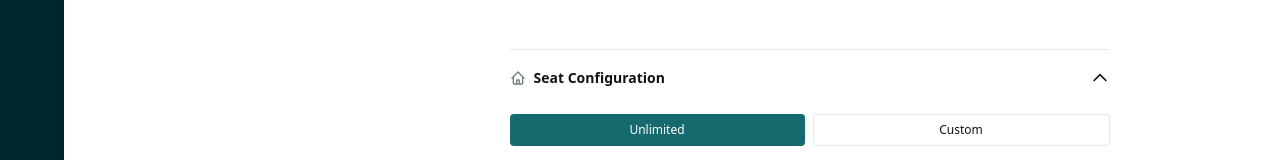
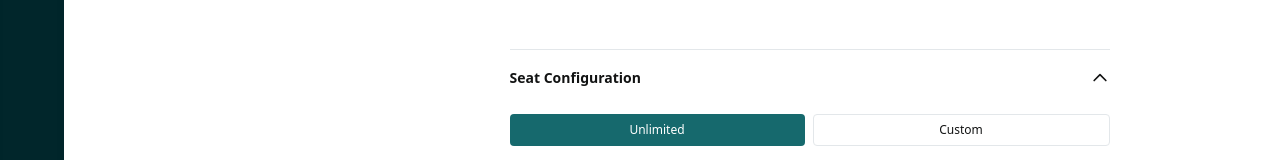
Before and after one commit to damonstrick/adminapp, a Next.js app: page /permissions/products/clear-contracts in a window 1280 px wide. Shown: the part 481-641 px from the top of the page. Built offline with nearby package versions, Linux system fonts and the light colour scheme.

Commit message:
Remove section header icons from Clear Contracts product entitlement screen

```diff
--- a/components/ClearContractsProductEntitlement.tsx
+++ b/components/ClearContractsProductEntitlement.tsx
@@ -361,9 +361,6 @@ export default function ClearContractsProductEntitlement() {
             onClick={() => setSeatConfigOpen(!seatConfigOpen)}
             className="flex items-center gap-2 flex-1 h-6"
           >
-            <svg className="w-4 h-4 text-[#6e8081]" fill="none" stroke="currentColor" viewBox="0 0 24 24">
-              <path strokeLinecap="round" strokeLinejoin="round" strokeWidth={2} d="M3 12l2-2m0 0l7-7 7 7M5 10v10a1 1 0 001 1h3m10-11l2 2m-2-2v10a1 1 0 01-1 1h-3m-6 0a1 1 0 001-1v-4a1 1 0 011-1h2a1 1 0 011 1v4a1 1 0 001 1m-6 0h6" />
-            </svg>
             <p className="font-semibold text-sm text-[#121313]">Seat Configuration</p>
             {isSeatConfigDirty && (
               <div className="w-2 h-2 bg-[#16696d] rounded-full ml-1"></div>
@@ -633,9 +630,6 @@ export default function ClearContractsProductEntitlement() {
             onClick={() => setPreferencesOpen(!preferencesOpen)}
             className="flex items-center gap-2 flex-1 h-6"
           >
-            <svg className="w-4 h-4 text-[#6e8081]" fill="none" stroke="currentColor" viewBox="0 0 24 24">
-              <path strokeLinecap="round" strokeLinejoin="round" strokeWidth={2} d="M12 6V4m0 2a2 2 0 100 4m0-4a2 2 0 110 4m-6 8a2 2 0 100-4m0 4a2 2 0 110-4m0 4v2m0-6V4m6 6v10m6-2a2 2 0 100-4m0 4a2 2 0 110-4m0 4v2m0-6V4" />
-            </svg>
             <p className="font-semibold text-sm text-[#121313]">Preferences</p>
             {isPreferencesDirty && (
               <div className="w-2 h-2 bg-[#16696d] rounded-full ml-1"></div>
```
